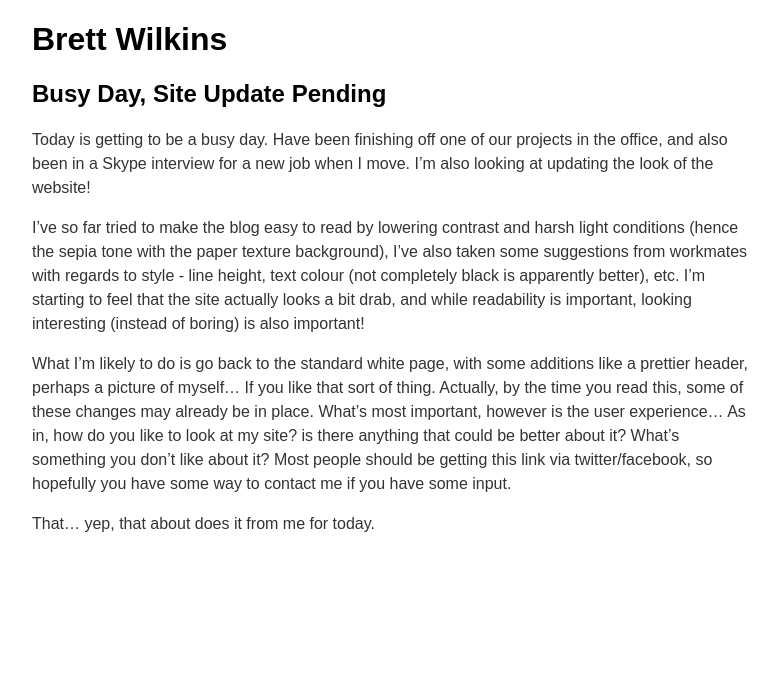
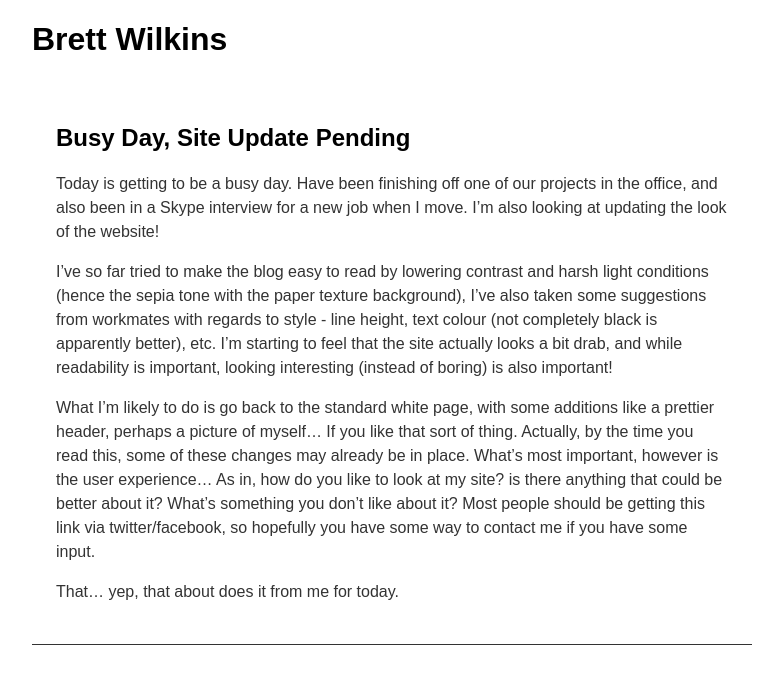
Before and after one commit to bwilkins/bwilkins.github.com, a Jekyll site: the page built from _posts/2013-02-27-busy-day-updating-site.md, in a window 1280 px wide. Shown: the top 684 px of the page, without its empty margins (248-1026 px from the left). Built offline with Jekyll 4.4.1, drawn with Linux system fonts in a browser that asks for light colours.

Commit message:
Adding article stuff to post layout

```diff
--- a/_layouts/post.html
+++ b/_layouts/post.html
@@ -2,6 +2,8 @@
 layout: default
 ---
 
-<h2><a href="{{page.url}}">{{page.title}}</a></h2>
+<article>
+  <h2><a href="{{page.url}}">{{page.title}}</a></h2>
 
-{{content}}
+  {{content}}
+</article>
```
